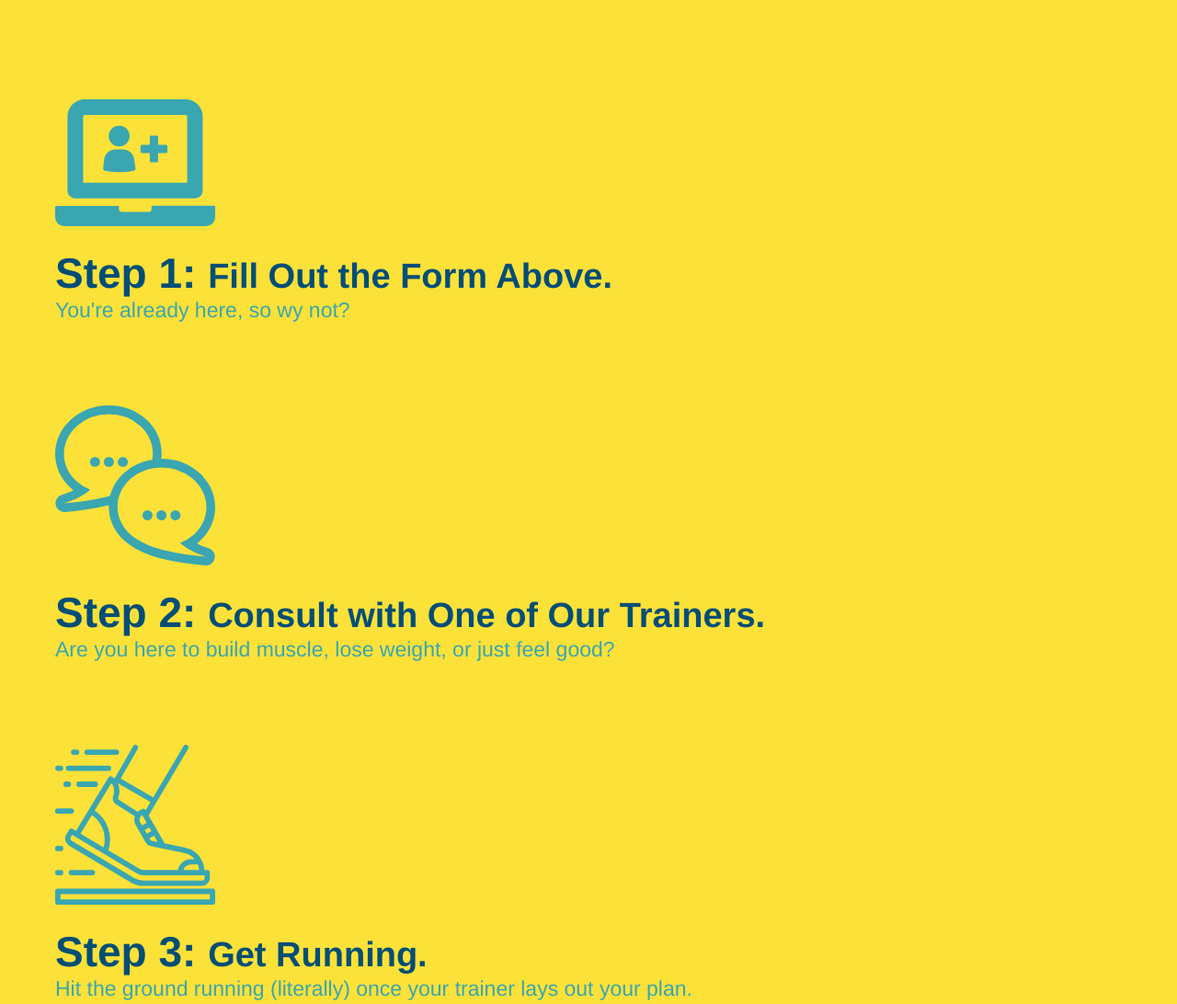
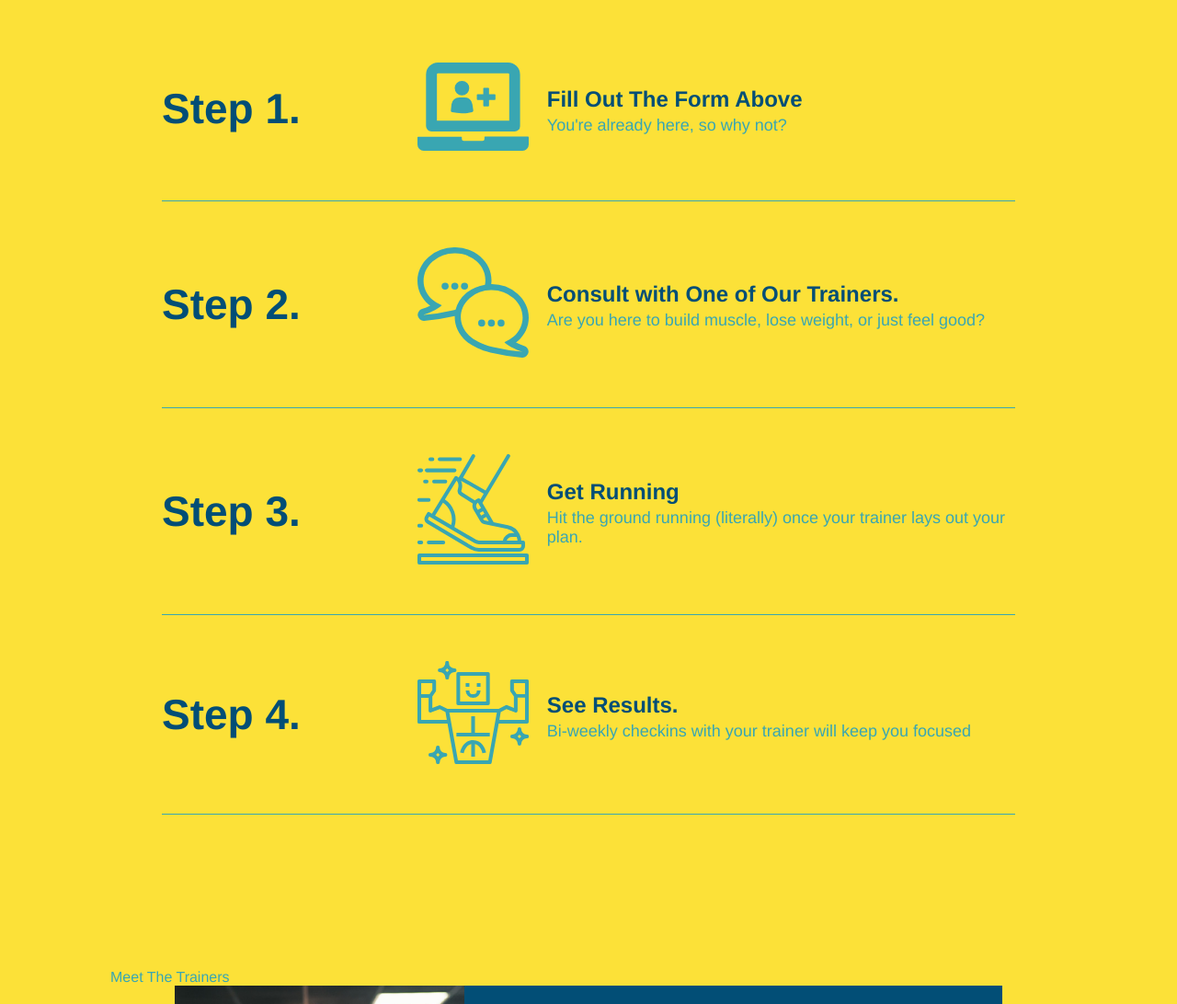
Before and after one commit to davidjaguilar104/run-buddy, a plain HTML site: page index.html in a window 1280 px wide. Shown: the part 1260-2352 px from the top of the page at 92% size. Drawn offline with Linux system fonts and the light colour scheme.

Commit message:
add flexbox to the steps

```diff
--- a/assets/css/style.css
+++ b/assets/css/style.css
@@ -173,28 +173,52 @@ section {
     border-color: #39a6b2;
 }
 
-.steps div {
-    margin-bottom: 80px;
+.step h3 {
+    color: #024e76;
+    font-size: 46px;
+    flex: 1 30%;
 }
 
-.steps img {
-    width: 15%;
-    margin: 10px 0;
+.step-info {
+    flex: 2 70%;
+    display: flex;
+    flex-wrap: wrap;
+    align-items: center;
 }
 
-.steps h3 {
-    color: #024e76;
-    font-size: 46px;
-    margin-top: 10px;
+.step-img {
+    flex: 1 12%;
+    margin-right: 20px;
 }
 
-.steps p {
-    color: #39a6b2;
-    font-size: 23px;
+.step-img img {
+    max-width: 100%;
 }
 
-.steps span {
-    font-size: 38px;
+.step-text {
+    flex: 12;
+}
+
+.step-text p {
+    color: #39a6b2;
+    font-size: 18px;
+}
+
+.step-text h4 {
+    font-size: 24px;
+    line-height: 1.5;
+    color: #024e76;
+}
+
+.step {
+    margin: 50px auto;
+    padding-bottom: 50px;
+    width: 80%;
+    border-bottom: 1px solid #39a6b2;
+    display: flex;
+    flex-wrap: wrap;
+    align-items: center;
+    justify-content: space-between;
 }
 
 .trainers {
--- a/index.html
+++ b/index.html
@@ -105,31 +105,61 @@
         <h2 class="section-title secondary-border">What You Do</h2>
       </div>
 
-      <div>
-        <!-- insert this img element -->
+      <div class="step">
+        <h3>Step 1.</h3>
+        <div class="step-info">
+          <div class="step-img">
             <img src="./assets/images/step-1.svg" alt="" />
-        <h3>Step 1: <span>Fill Out the Form Above.</span></h3>
-        <p>You're already here, so wy not?</p>
+          </div>
+          <div class="step-text">
+            <h4>Fill Out The Form Above</h4>
+            <p>You're already here, so why not?</p>
+          </div>
+        </div>
       </div>
 
-      <div>
+
+      <div class="step">
+        <h3>Step 2.</h3>
+        <div class="step-info">
+          <div class="step-img">
             <img src="./assets/images/step-2.svg" alt="" />
-        <h3>Step 2: <span>Consult with One of Our Trainers.</span></h3>
+          </div>
+          <div class="step-text">
+            <h4>Consult with One of Our Trainers.</h4>
             <p>Are you here to build muscle, lose weight, or just feel good?</p>
           </div>
+        </div>
+      </div>
 
-      <div>
+
+      <div class="step">
+        <h3>Step 3.</h3>
+        <div class="step-info">
+          <div class="step-img">
             <img src="./assets/images/step-3.svg" alt="" />
-        <h3>Step 3: <span>Get Running.</span></h3>
+          </div>
+          <div class="step-text">
+            <h4>Get Running</h4>
             <p>Hit the ground running (literally) once your trainer lays out your plan.</p>
           </div>
+        </div>
+      </div>
 
-      <div>
+
+      <div class="step">
+        <h3>Step 4.</h3>
+        <div class="step-info">
+          <div class="step-img">
             <img src="./assets/images/step-4.svg" alt="" />
-        <h3>Step 4: <span>See Results.</span></h3>
+          </div>
+          <div class="step-text">
+            <h4>See Results.</h4>
             <p>Bi-weekly checkins with your trainer will keep you focused</p>
           </div>
-    </section>
+        </div>
+      </div>
+
 
     <!-- "meet the trainers" section -->
     <section id="your-trainers" class="trainers">
```
Lines whose indentation alone changed are shown as unchanged.
